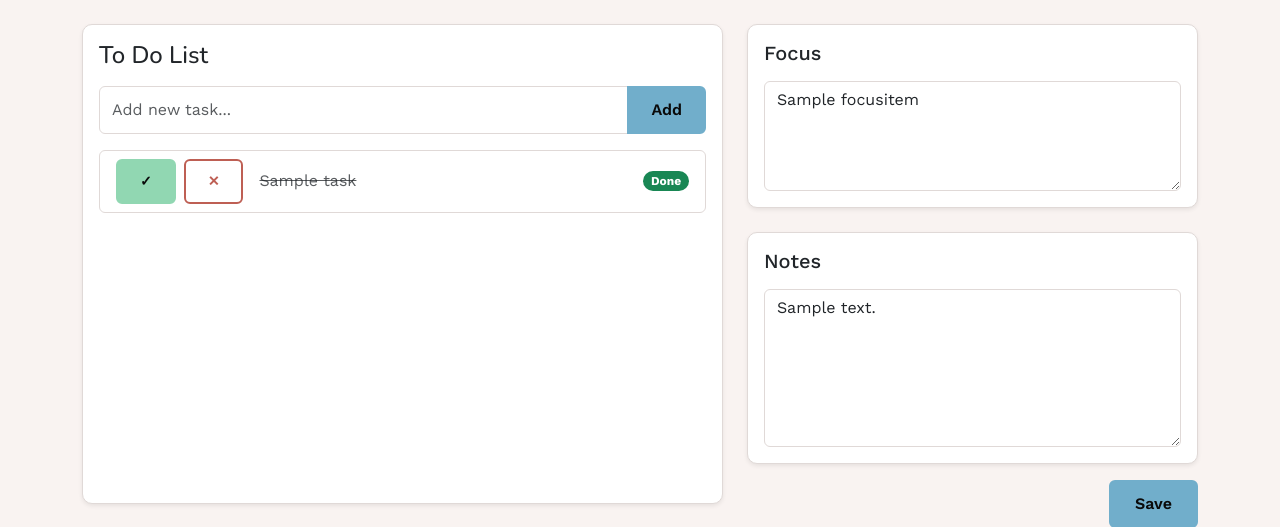
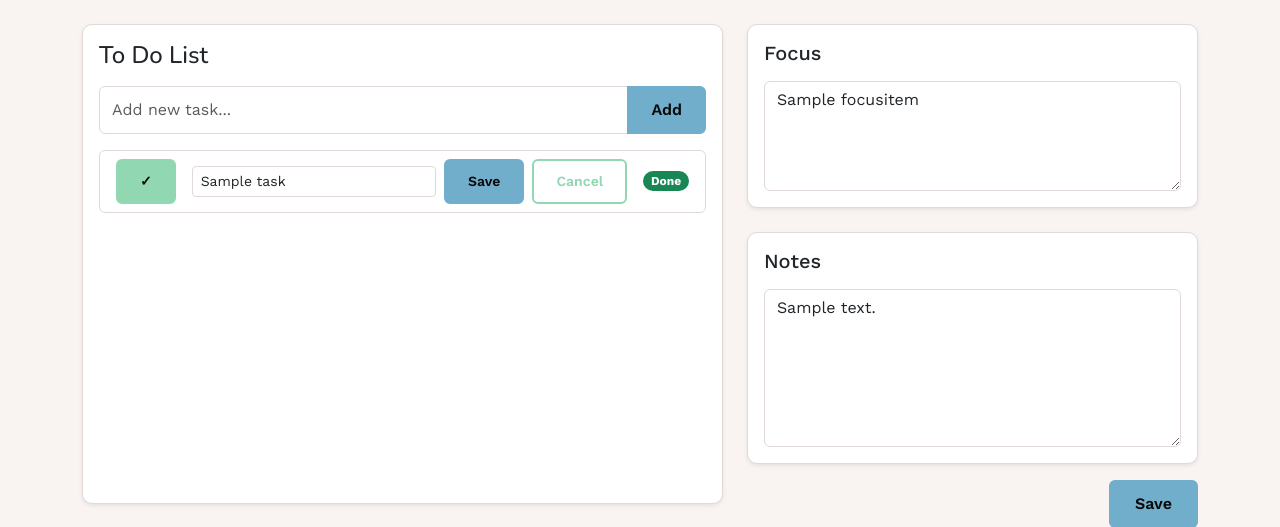
Before and after one commit to ValentinoFarias/Doit, a Django app: page /todolist/?edit=1 in a window 1280 px wide. Shown: the part 73-600 px from the top of the page. Run offline with Django 4.2, Linux system fonts and the light colour scheme; a user stored in the database is signed in; tables that the repository leaves empty hold one stand-in row (values such as "Sample post").

Commit message:
Add task update functionality to todolist view

```diff
--- a/doit_app/views.py
+++ b/doit_app/views.py
@@ -19,6 +19,8 @@ def home(request):
 
 @login_required
 def todolist(request):
+    edit_task_id = None
+
     if request.method == "POST":
         if "save" in request.POST:
             focus_content = request.POST.get("focus_content", "")
@@ -63,6 +65,29 @@ def todolist(request):
                 Task.objects.create(title=title, user=request.user)
             return redirect("todolist")
 
+        if "update_task" in request.POST:
+            try:
+                task_id = int(request.POST.get("update_task") or "")
+            except (TypeError, ValueError):
+                return redirect("todolist")
+
+            title = (request.POST.get("edited_task_title") or "").strip()
+            task = get_object_or_404(Task, id=task_id, user=request.user)
+            if title:
+                task.title = title
+                task.save(update_fields=["title", "updated_at"])
+            return redirect("todolist")
+
+    raw_edit_task_id = request.GET.get("edit")
+    if raw_edit_task_id:
+        try:
+            parsed_edit_task_id = int(raw_edit_task_id)
+        except (TypeError, ValueError):
+            parsed_edit_task_id = None
+
+        if parsed_edit_task_id and Task.objects.filter(id=parsed_edit_task_id, user=request.user).exists():
+            edit_task_id = parsed_edit_task_id
+
     tasks = Task.objects.filter(user=request.user)
     focus_items = FocusItem.objects.filter(user=request.user)
     notes = Note.objects.filter(user=request.user)
@@ -72,6 +97,7 @@ def todolist(request):
         "focus_items": focus_items,
         "notes": notes,
         "today": timezone.localdate().strftime("%Y-%m-%d"),
+        "edit_task_id": edit_task_id,
     }
     return render(request, "todolist.html", context)
 
--- a/templates/base.html
+++ b/templates/base.html
@@ -22,6 +22,10 @@
       rel="stylesheet"
       integrity="sha384-sRIl4kxILFvY47J16cr9ZwB07vP4J8+LH7qKQnuqkuIAvNWLzeN8tE5YBujZqJLB"
       crossorigin="anonymous"
+    />
+    <link
+      rel="stylesheet"
+      href="https://cdn.jsdelivr.net/npm/bootstrap-icons@1.11.3/font/bootstrap-icons.min.css"
     />
     <!-- Custom css  -->
     <link rel="stylesheet" href="{% static 'css/style.css' %}" />
--- a/templates/todolist.html
+++ b/templates/todolist.html
@@ -47,33 +47,69 @@
                                                 ✓
                                             </button>
                                         </form>
-
-                                        <form method="POST" class="d-inline">
-                                            {% csrf_token %}
-                                            <button type="submit"
-                                                    name="delete_task"
-                                                    value="{{ task.id }}"
-                                                    class="btn btn-sm tickr-btn-outline-primary"
-                                                    aria-label="Delete task"
-                                                    title="Delete">
-                                                ✕
-                                            </button>
-                                        </form>
                                     </div>
 
                                     <div class="flex-grow-1">
-                                        <span class="{% if task.is_completed %}text-decoration-line-through text-muted{% endif %}">
-                                            {{ task.title }}
-                                        </span>
+                                        {% if edit_task_id == task.id %}
+                                            <form method="POST" class="d-flex align-items-center gap-2">
+                                                {% csrf_token %}
+                                                <input type="text"
+                                                       name="edited_task_title"
+                                                       class="form-control form-control-sm tickr-input"
+                                                       value="{{ task.title }}"
+                                                       required>
+                                                <button type="submit"
+                                                        name="update_task"
+                                                        value="{{ task.id }}"
+                                                        class="btn btn-sm tickr-btn-accent"
+                                                        aria-label="Save task"
+                                                        title="Save">
+                                                    Save
+                                                </button>
+                                                <a href="{% url 'todolist' %}"
+                                                   class="btn btn-sm tickr-btn-outline-secondary"
+                                                   aria-label="Cancel edit"
+                                                   title="Cancel">
+                                                    Cancel
+                                                </a>
+                                            </form>
+                                        {% else %}
+                                            <span class="{% if task.is_completed %}text-decoration-line-through text-muted{% endif %}">
+                                                {{ task.title }}
+                                            </span>
 
-                                        {% if task.due_date|date:"Y-m-d" == today %}
-                                            <span class="badge tickr-badge-alert ms-2">!</span>
+                                            {% if task.due_date|date:"Y-m-d" == today %}
+                                                <span class="badge tickr-badge-alert ms-2">!</span>
+                                            {% endif %}
                                         {% endif %}
                                     </div>
 
                                     <span class="badge {% if task.is_completed %}bg-success{% else %}bg-secondary{% endif %} rounded-pill ms-3">
                                         {% if task.is_completed %}Done{% else %}To Do{% endif %}
                                     </span>
+
+                                    {% if edit_task_id != task.id %}
+                                        <div class="d-flex align-items-center gap-2 ms-3">
+                                            <a href="{% url 'todolist' %}?edit={{ task.id }}"
+                                               class="btn btn-sm tickr-btn-outline-secondary"
+                                               aria-label="Edit task"
+                                               title="Edit">
+                                                <i class="bi bi-pencil"></i>
+                                            </a>
+
+                                            <form method="POST" class="d-inline">
+                                                {% csrf_token %}
+                                                <button type="submit"
+                                                        name="delete_task"
+                                                        value="{{ task.id }}"
+                                                        class="btn btn-sm tickr-btn-outline-primary"
+                                                        aria-label="Delete task"
+                                                        title="Delete">
+                                                    <i class="bi bi-trash"></i>
+                                                </button>
+                                            </form>
+                                        </div>
+                                    {% endif %}
 
                                 </li>
                             {% empty %}
```
Also changed, not shown: db.sqlite3.
